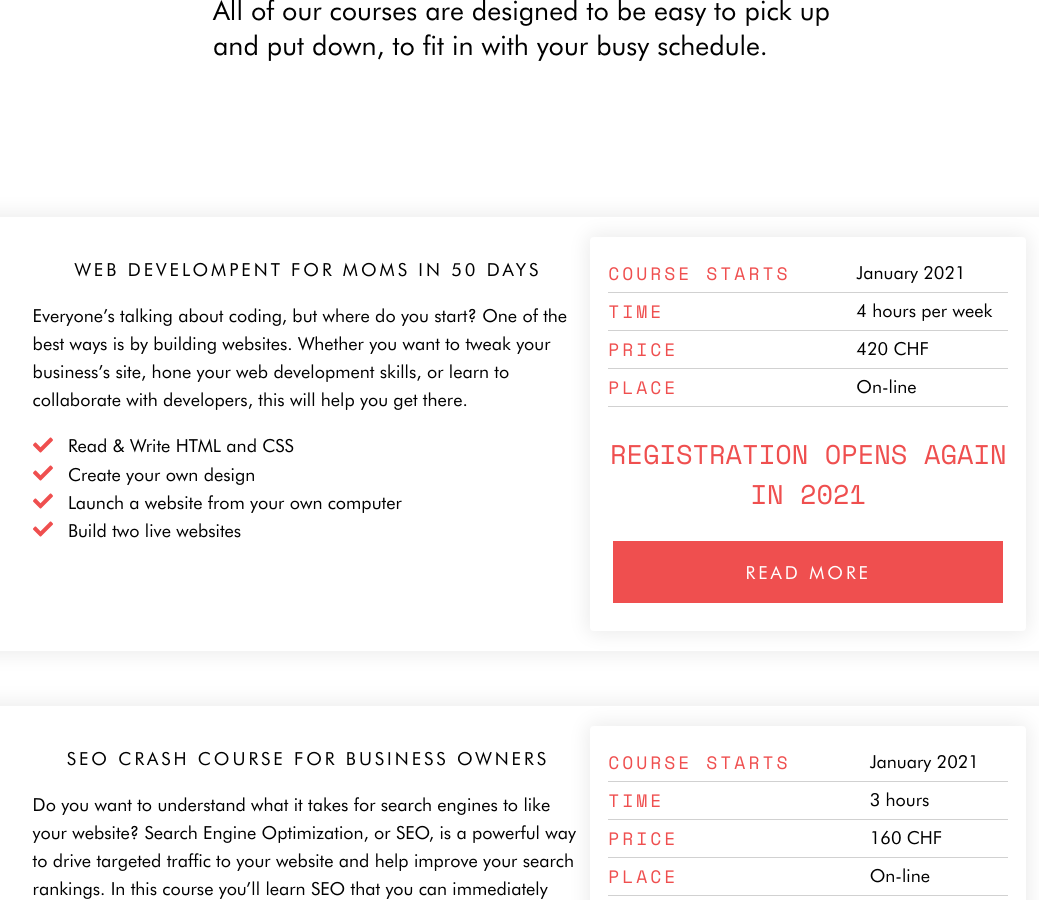
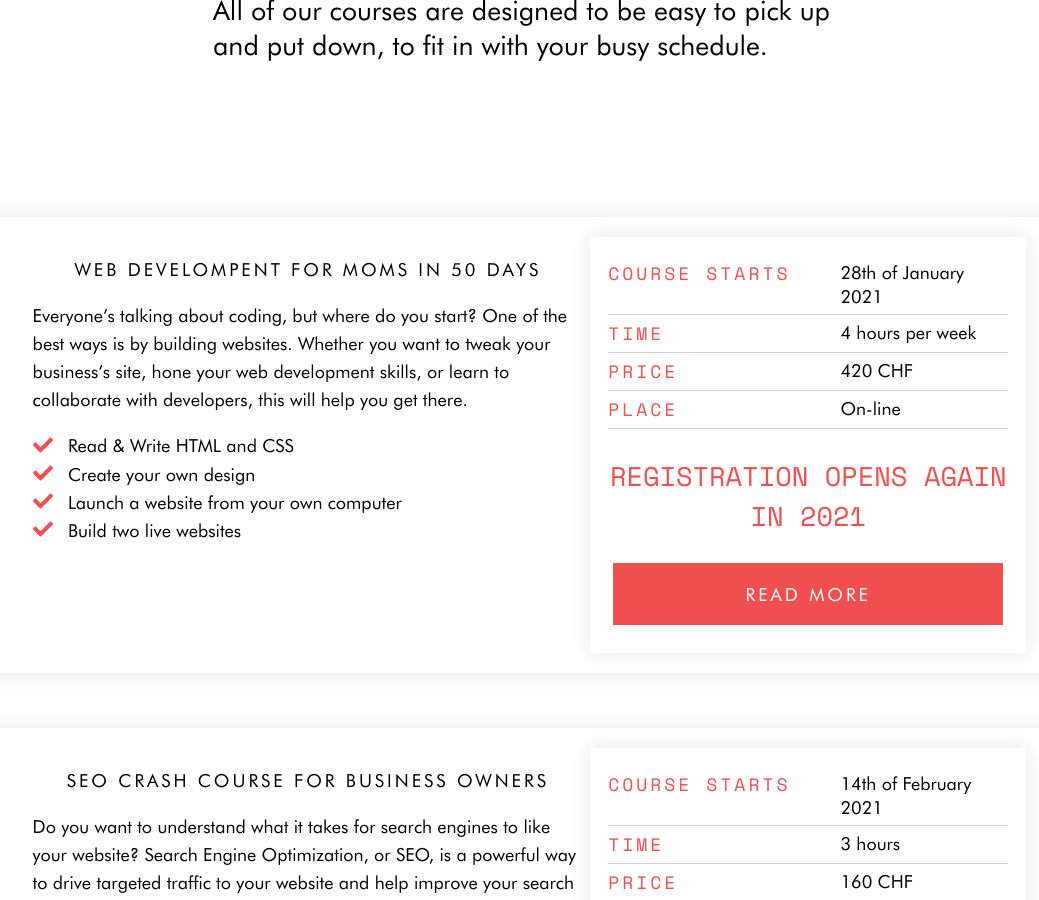
Before and after one commit to hharen/mltc_jekyll, a Jekyll site: the page built from index.html, in a window 1280 px wide and 900 px high, scrolled down 2526 px. Shown: the whole window, without its empty margins (107-1146 px from the left). Built offline with Jekyll 4.4.1, drawn with Linux system fonts in a browser that asks for light colours; nearby versions of some CDN libraries.

Commit message:
Add dates to courses, add favicon in bigger resolutions

```diff
--- a/_includes/layout_header.html
+++ b/_includes/layout_header.html
@@ -22,6 +22,12 @@
     <meta name="twitter:title" content="{{ page.title }}" />
     <meta name="twitter:description" content="{{ page.description }}" />
     <meta name="twitter:image" content="https://www.momslearntocode.com/images/hero-moms-learn-to-code.jpg" />
+
+    <!-- Favicon -->
+    <link rel="apple-touch-icon" sizes="180x180" href="apple-touch-icon.png">
+    <link rel="icon" type="image/png" sizes="32x32" href="favicon-32x32.png">
+    <link rel="icon" type="image/png" sizes="16x16" href="favicon-16x16.png">
+    <link rel="manifest" href="/site.webmanifest">
 
     <!-- Google Analytics -->
     <script>
--- a/_includes/layout_seo_course_card.html
+++ b/_includes/layout_seo_course_card.html
@@ -1,6 +1,6 @@
           <div class='time-price'>
             <h4>Course starts</h4>
-            <p>January 2021</p>
+            <p>14th of February 2021</p>
             <div class='line'></div>
 <!--             <h4>Q&A</h4>
             <p>21.10. & 26.10. </p>
--- a/_includes/layout_web_dev_course_card.html
+++ b/_includes/layout_web_dev_course_card.html
@@ -1,6 +1,6 @@
           <div class='time-price'>
             <h4>Course starts</h4>
-            <p>January 2021</p>
+            <p>28th of January 2021</p>
             <div class='line'></div>
             <h4>Time</h4>
             <p>4 hours per week</p>
```
Also changed, not shown: download-16-tricks-to-learn-super-fast.html (added, +12 -0 lines), images/android-chrome-192x192.png (added), images/android-chrome-512x512.png (added), images/apple-touch-icon.png (added), images/favicon-16x16.png (added), images/favicon-32x32.png (added), images/site.webmanifest (added). Lines whose indentation alone changed are shown as unchanged.
